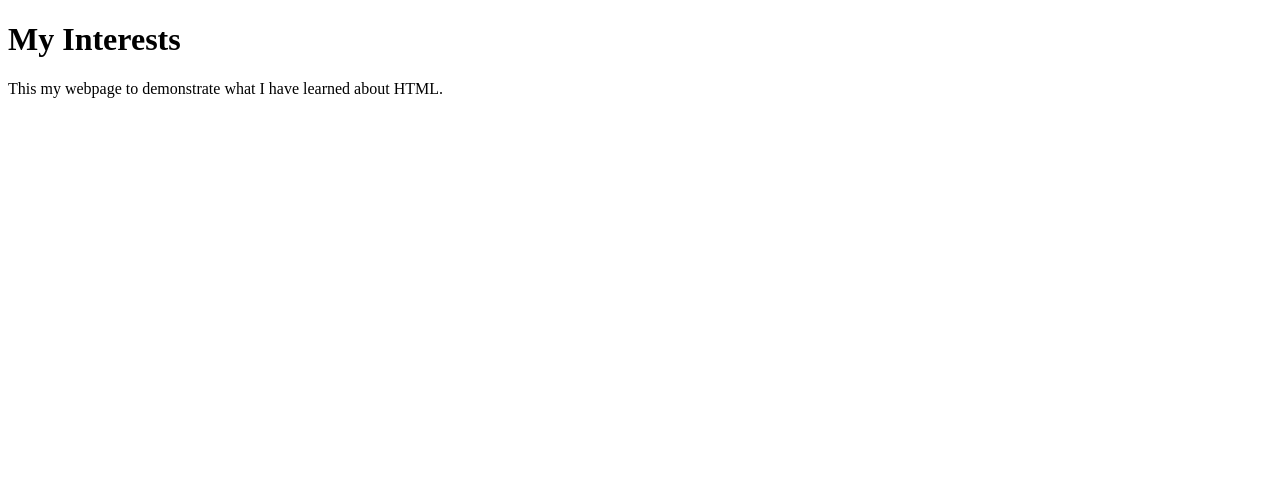
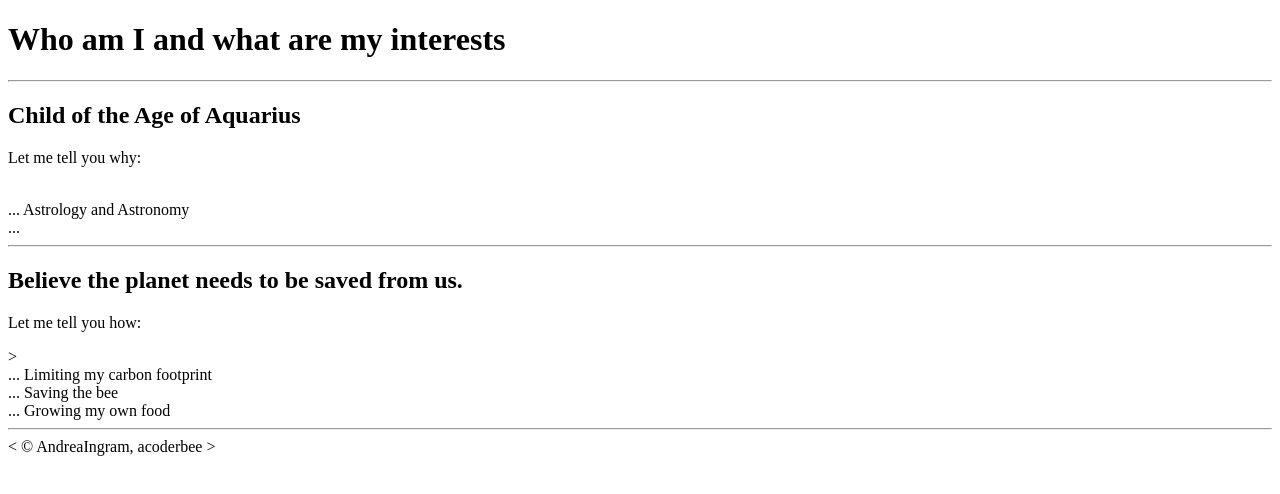
Before and after one commit to KC-LCW-Jan-23-Classroom/js-assignment-4-html-me-something-ACoderBee, a website: page index.html in a window 1280 px wide. Drawn offline with Linux system fonts and the light colour scheme.

Commit message:
basic outline of page

```diff
--- a/index.html
+++ b/index.html
@@ -7,7 +7,21 @@
       <title>AndreaI My Current Interests</title>
    </head>
    <body>
-      <h1>My Interests</h1>
-      <p>This my webpage to demonstrate what I have learned about HTML.</p>
+      <h1>Who am I and what are my interests</h1>
+   <hr>
+      <h2>Child of the Age of Aquarius</h2>
+      <p>Let me tell you why:</p>
+      <br>...  Astrology and Astronomy
+      <br>...
+
+   <hr>
+      <h2>Believe the planet needs to be saved from us.  </h2>
+      <p>Let me tell you how:</p> >
+      <br>... Limiting my carbon footprint
+      <br>... Saving the bee
+      <br>... Growing my own food
+   <hr>
+   &lt; &copy; AndreaIngram, acoderbee &gt;
+   <!-- TODO: add email address-->
    </body>
 </html>
```
